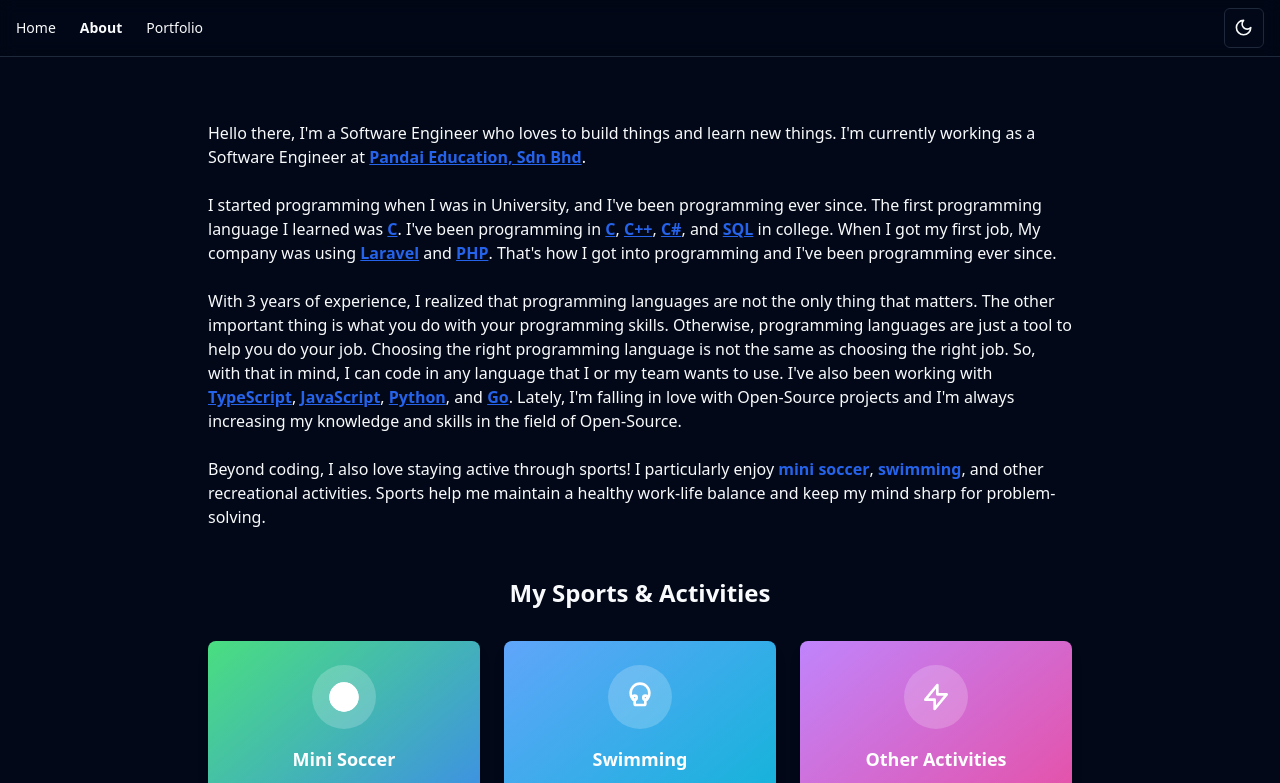
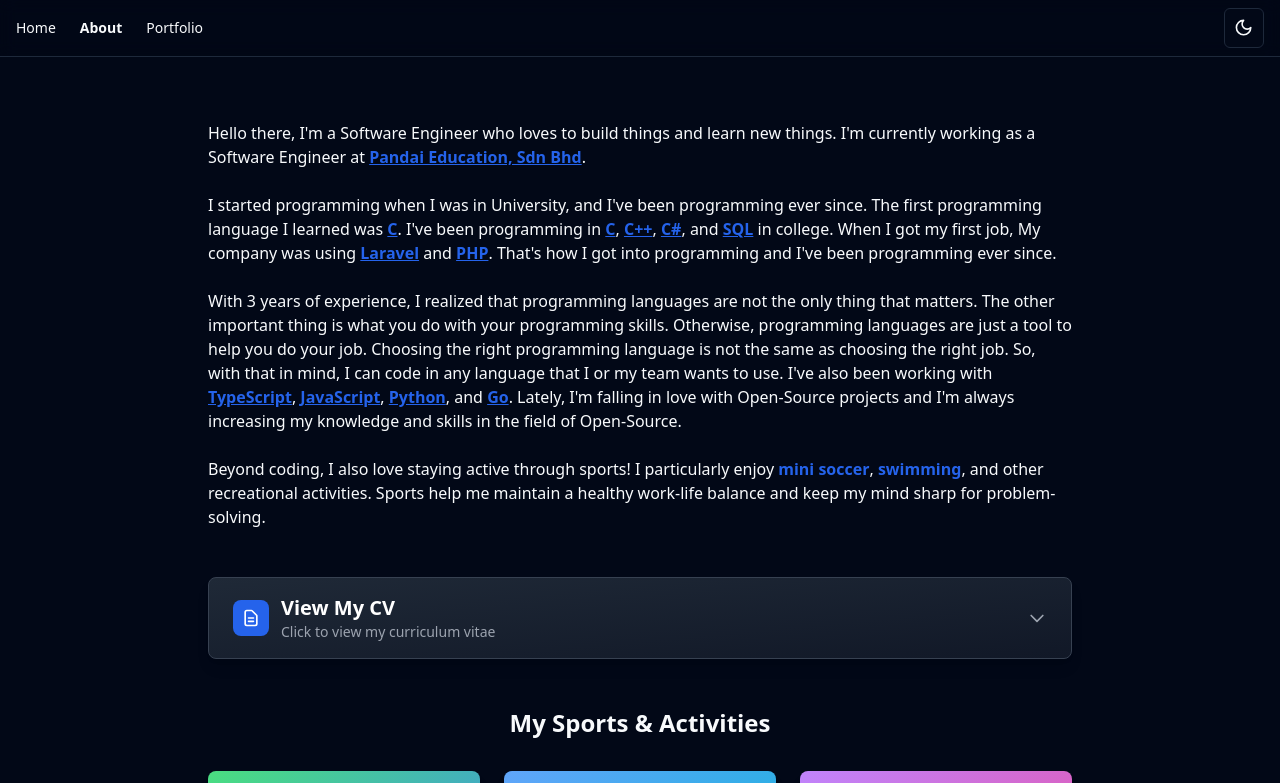
Before and after one commit to WahidinAji/my-profile, a React (Vite) app: page /about in a window 1280 px wide. Shown: the top 783 px of the page. Built offline with nearby package versions, Linux system fonts and the light colour scheme.

Commit message:
feat: Implement CV display section on about page and add CV document with setup guide.

```diff
--- a/src/routes/about.lazy.tsx
+++ b/src/routes/about.lazy.tsx
@@ -1,5 +1,6 @@
 import { createLazyFileRoute } from '@tanstack/react-router'
 import { useState, useCallback, useMemo } from 'react'
+import cvPdf from '../assets/cv.pdf'
 
 // Types
 interface DocumentationImage {
@@ -52,8 +53,8 @@ const SPORT_CARDS: SportCard[] = [
     gradient: 'from-green-400 to-blue-500',
     icon: (
       <svg className="w-8 h-8" fill="currentColor" viewBox="0 0 24 24">
-        <circle cx="12" cy="12" r="11"/>
-        <path d="M12 2C6.48 2 2 6.48 2 12s4.48 10 10 10 10-4.48 10-10S17.52 2 12 2zM8 12c0-.55.45-1 1-1s1 .45 1 1-.45 1-1 1-1-.45-1-1zm8 0c0-.55.45-1 1-1s1 .45 1 1-.45 1-1 1-1-.45-1-1z" fill="none" stroke="currentColor" strokeWidth="2"/>
+        <circle cx="12" cy="12" r="11" />
+        <path d="M12 2C6.48 2 2 6.48 2 12s4.48 10 10 10 10-4.48 10-10S17.52 2 12 2zM8 12c0-.55.45-1 1-1s1 .45 1 1-.45 1-1 1-1-.45-1-1zm8 0c0-.55.45-1 1-1s1 .45 1 1-.45 1-1 1-1-.45-1-1z" fill="none" stroke="currentColor" strokeWidth="2" />
       </svg>
     ),
   },
@@ -64,9 +65,9 @@ const SPORT_CARDS: SportCard[] = [
     gradient: 'from-blue-400 to-cyan-500',
     icon: (
       <svg className="w-8 h-8" fill="none" stroke="currentColor" viewBox="0 0 24 24">
-        <path strokeLinecap="round" strokeLinejoin="round" strokeWidth="2" d="M12 2C8.13 2 5 5.13 5 9c0 2.38 1.19 4.47 3 5.74V17c0 .55.45 1 1 1h6c.55 0 1-.45 1-1v-2.26c1.81-1.27 3-3.36 3-5.74 0-3.87-3.13-7-7-7z"/>
-        <path strokeLinecap="round" strokeLinejoin="round" strokeWidth="2" d="M8 14c.83 0 1.5-.67 1.5-1.5S8.83 11 8 11s-1.5.67-1.5 1.5S7.17 14 8 14z"/>
-        <path strokeLinecap="round" strokeLinejoin="round" strokeWidth="2" d="M16 14c.83 0 1.5-.67 1.5-1.5S16.83 11 16 11s-1.5.67-1.5 1.5S15.17 14 16 14z"/>
+        <path strokeLinecap="round" strokeLinejoin="round" strokeWidth="2" d="M12 2C8.13 2 5 5.13 5 9c0 2.38 1.19 4.47 3 5.74V17c0 .55.45 1 1 1h6c.55 0 1-.45 1-1v-2.26c1.81-1.27 3-3.36 3-5.74 0-3.87-3.13-7-7-7z" />
+        <path strokeLinecap="round" strokeLinejoin="round" strokeWidth="2" d="M8 14c.83 0 1.5-.67 1.5-1.5S8.83 11 8 11s-1.5.67-1.5 1.5S7.17 14 8 14z" />
+        <path strokeLinecap="round" strokeLinejoin="round" strokeWidth="2" d="M16 14c.83 0 1.5-.67 1.5-1.5S16.83 11 16 11s-1.5.67-1.5 1.5S15.17 14 16 14z" />
       </svg>
     ),
   },
@@ -77,7 +78,7 @@ const SPORT_CARDS: SportCard[] = [
     gradient: 'from-purple-400 to-pink-500',
     icon: (
       <svg className="w-8 h-8" fill="none" stroke="currentColor" viewBox="0 0 24 24">
-        <path strokeLinecap="round" strokeLinejoin="round" strokeWidth="2" d="M13 10V3L4 14h7v7l9-11h-7z"/>
+        <path strokeLinecap="round" strokeLinejoin="round" strokeWidth="2" d="M13 10V3L4 14h7v7l9-11h-7z" />
       </svg>
     ),
   },
@@ -98,7 +99,25 @@ const createExternalLink = (href: string, text: string, className = 'font-bold u
 // Icons
 const CloseIcon = () => (
   <svg className="w-6 h-6" fill="none" stroke="currentColor" viewBox="0 0 24 24">
-    <path strokeLinecap="round" strokeLinejoin="round" strokeWidth="2" d="M6 18L18 6M6 6l12 12"/>
+    <path strokeLinecap="round" strokeLinejoin="round" strokeWidth="2" d="M6 18L18 6M6 6l12 12" />
+  </svg>
+)
+
+const ChevronDownIcon = () => (
+  <svg className="w-5 h-5" fill="none" stroke="currentColor" viewBox="0 0 24 24">
+    <path strokeLinecap="round" strokeLinejoin="round" strokeWidth="2" d="M19 9l-7 7-7-7" />
+  </svg>
+)
+
+const ChevronUpIcon = () => (
+  <svg className="w-5 h-5" fill="none" stroke="currentColor" viewBox="0 0 24 24">
+    <path strokeLinecap="round" strokeLinejoin="round" strokeWidth="2" d="M5 15l7-7 7 7" />
+  </svg>
+)
+
+const DocumentIcon = () => (
+  <svg className="w-5 h-5" fill="none" stroke="currentColor" viewBox="0 0 24 24">
+    <path strokeLinecap="round" strokeLinejoin="round" strokeWidth="2" d="M9 12h6m-6 4h6m2 5H7a2 2 0 01-2-2V5a2 2 0 012-2h5.586a1 1 0 01.707.293l5.414 5.414a1 1 0 01.293.707V19a2 2 0 01-2 2z" />
   </svg>
 )
 
@@ -133,6 +152,72 @@ const ProfessionalBio = () => (
     </div>
   </section>
 )
+
+const CVSection = () => {
+  const [isExpanded, setIsExpanded] = useState(false)
+
+  const toggleCV = useCallback(() => {
+    setIsExpanded(prev => !prev)
+  }, [])
+
+  return (
+    <section className="mt-12">
+      <div className="bg-gradient-to-br from-blue-50 to-indigo-50 dark:from-gray-800 dark:to-gray-900 rounded-lg shadow-lg border border-blue-200 dark:border-gray-700 overflow-hidden">
+        <button
+          onClick={toggleCV}
+          className="w-full px-6 py-4 flex items-center justify-between hover:bg-blue-100/50 dark:hover:bg-gray-700/50 transition-colors duration-200"
+          aria-expanded={isExpanded}
+          aria-controls="cv-iframe-container"
+        >
+          <div className="flex items-center gap-3">
+            <div className="p-2 bg-blue-500 dark:bg-blue-600 rounded-lg text-white">
+              <DocumentIcon />
+            </div>
+            <div className="text-left">
+              <h2 className="text-xl font-bold text-gray-900 dark:text-white">
+                View My CV
+              </h2>
+              <p className="text-sm text-gray-600 dark:text-gray-400">
+                Click to {isExpanded ? 'hide' : 'view'} my curriculum vitae
+              </p>
+            </div>
+          </div>
+          <div className="text-gray-600 dark:text-gray-400 transition-transform duration-300" style={{ transform: isExpanded ? 'rotate(180deg)' : 'rotate(0deg)' }}>
+            {isExpanded ? <ChevronUpIcon /> : <ChevronDownIcon />}
+          </div>
+        </button>
+
+        <div
+          id="cv-iframe-container"
+          className="transition-all duration-500 ease-in-out overflow-hidden"
+          style={{
+            maxHeight: isExpanded ? '800px' : '0px',
+            opacity: isExpanded ? 1 : 0,
+          }}
+        >
+          <div className="p-6 pt-0">
+            <div className="bg-white dark:bg-gray-800 rounded-lg shadow-inner overflow-hidden border border-gray-200 dark:border-gray-700">
+              <iframe
+                src={cvPdf}
+                title="Curriculum Vitae"
+                className="w-full h-[700px]"
+                style={{
+                  border: 'none',
+                }}
+                loading="lazy"
+              />
+              {/* <div className="px-4 py-3 bg-gray-50 dark:bg-gray-900 border-t border-gray-200 dark:border-gray-700">
+                <p className="text-xs text-gray-600 dark:text-gray-400 text-center">
+                  💡 If the PDF doesn't load, please ensure <code className="px-1 py-0.5 bg-gray-200 dark:bg-gray-700 rounded">cv.pdf</code> is placed in the <code className="px-1 py-0.5 bg-gray-200 dark:bg-gray-700 rounded">public</code> folder
+                </p>
+              </div> */}
+            </div>
+          </div>
+        </div>
+      </div>
+    </section>
+  )
+}
 
 interface SportCardProps {
   sport: SportCard
@@ -314,6 +399,7 @@ const Signature = () => (
 const AboutPage = () => (
   <div className="max-w-4xl mx-auto px-4 py-8">
     <ProfessionalBio />
+    <CVSection />
     <SportsSection />
     <Signature />
   </div>
```
Also changed, not shown: 1 other file (tests, documents, lock files or other folders).
